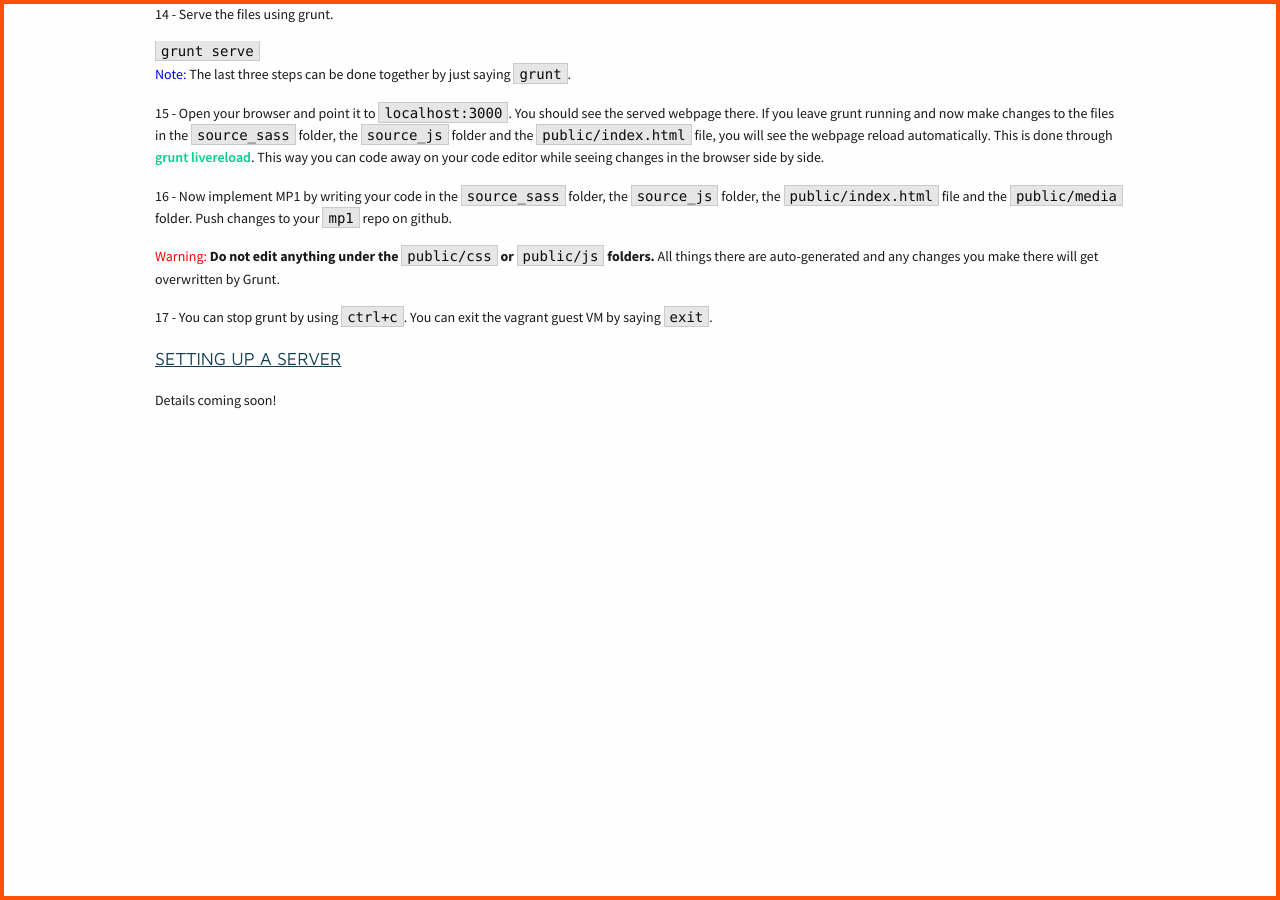
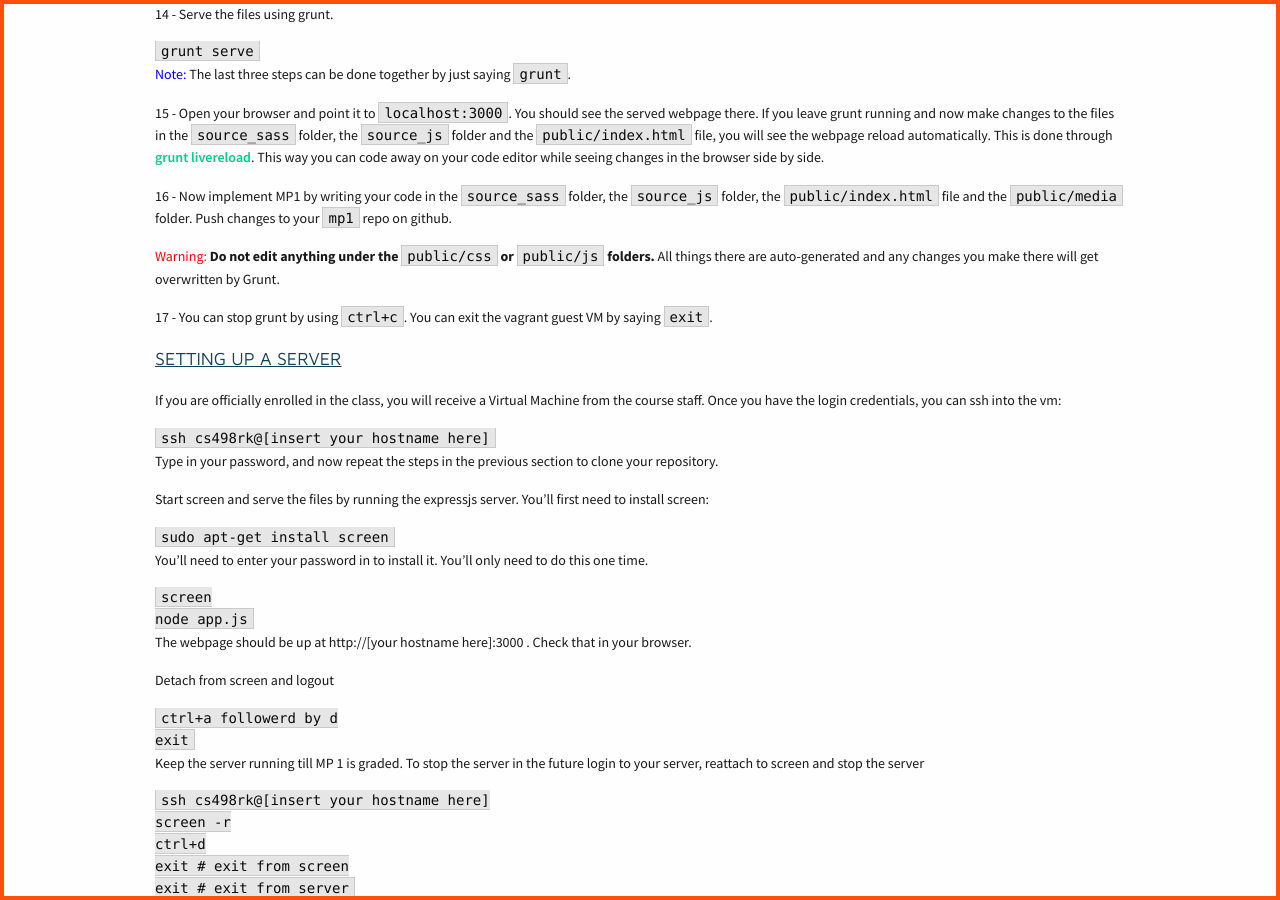
Before and after one commit to biplabdeka/fa2016, a Jekyll site: the page built from _posts/2015-1-28-Lab-1.md, in a window 1280 px wide and 900 px high, scrolled down 1766 px. Built offline with Jekyll 4.4.1, drawn with Linux system fonts in a browser that asks for light colours; nearby versions of some CDN libraries.

Commit message:
Updated with new VM stuff

````diff
--- a/_posts/2015-1-28-Lab-1.md
+++ b/_posts/2015-1-28-Lab-1.md
@@ -108,4 +108,40 @@ grunt serve
 
 <span class="section-heading">SETTING UP A SERVER</span>
 
-Details coming soon!
+If you are officially enrolled in the class, you will receive a Virtual Machine from the course staff. Once you have the login credentials, you can ssh into the vm:
+
+```bash
+ssh cs498rk@[insert your hostname here]
+```
+
+Type in your password, and now repeat the steps in the previous section to clone your repository.
+
+Start screen and serve the files by running the expressjs server. You'll first need to install screen:
+```bash
+sudo apt-get install screen
+```
+
+You'll need to enter your password in to install it. You'll only need to do this one time.
+
+```bash
+screen
+node app.js
+```
+The webpage should be up at http://[your hostname here]:3000 . Check that in your browser.
+
+Detach from screen and logout
+
+```
+ctrl+a followerd by d
+exit
+```
+
+Keep the server running till MP 1 is graded. To stop the server in the future login to your server, reattach to screen and stop the server
+
+```
+ssh cs498rk@[insert your hostname here]
+screen -r
+ctrl+d
+exit # exit from screen
+exit # exit from server
+```
````
